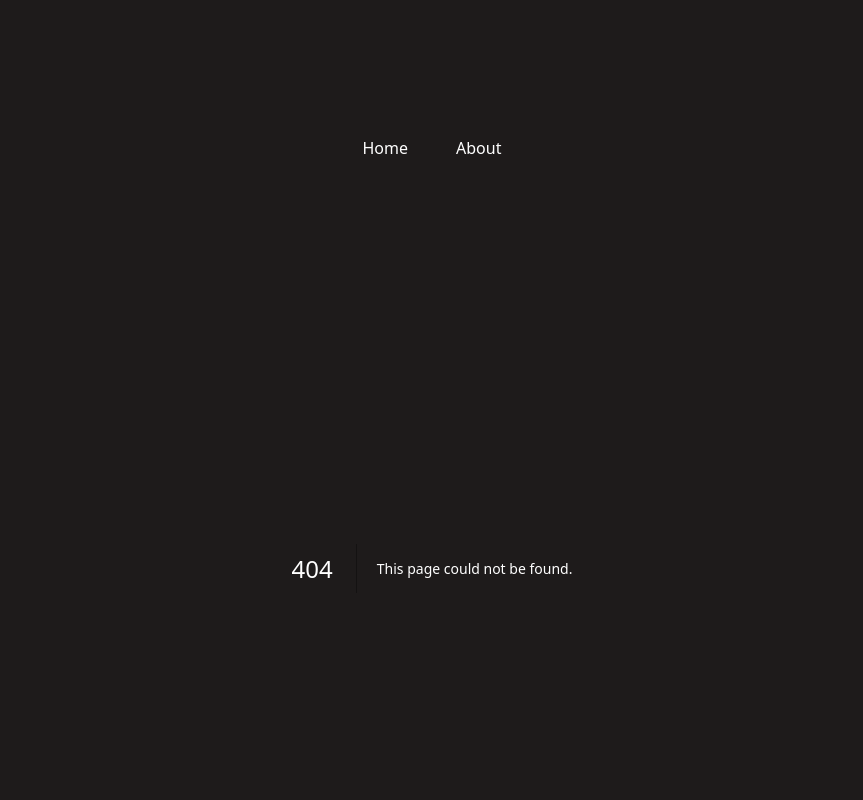
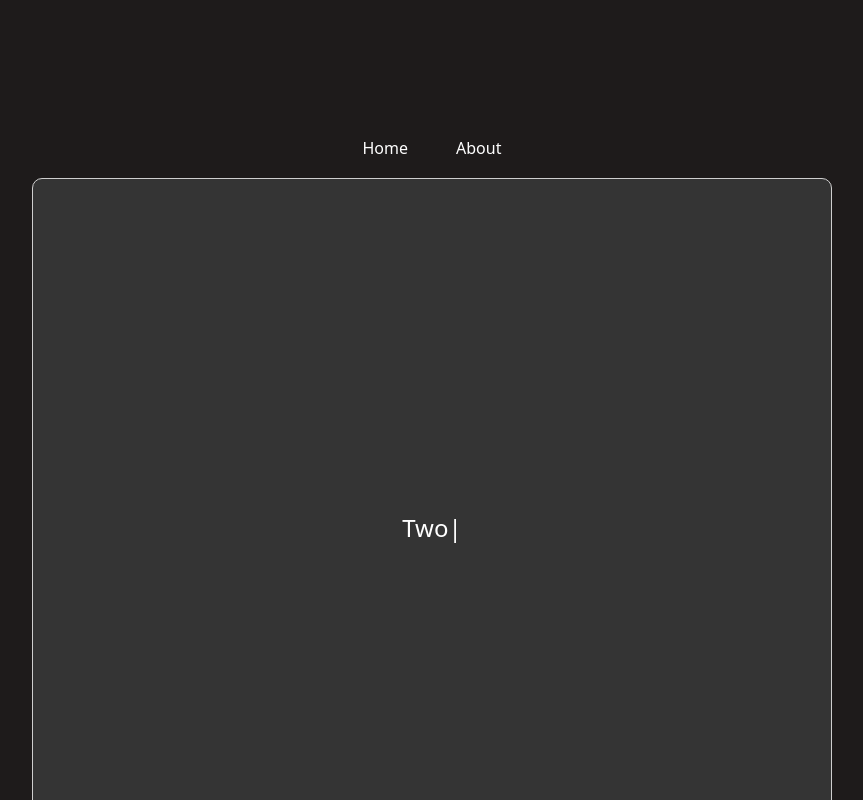
Before and after one commit to MihirSahu/Stonkalyzer, a Next.js app in the folder stonkalyzer/: page /result in a window 1280 px wide. Before the commit this address had no page. Shown: the top 800 px of the page, without its empty margins (208-1071 px from the left). Built offline with nearby package versions, Linux system fonts and the light colour scheme.

Commit message:
Add result page with 5 second timeout

```diff
--- a/stonkalyzer/package.json
+++ b/stonkalyzer/package.json
@@ -22,6 +22,7 @@
     "react-chartjs-2": "^5.2.0",
     "react-dom": "18.2.0",
     "react-loader-spinner": "^5.3.4",
+    "react-type-animation": "^2.1.2",
     "typescript": "4.9.4"
   },
   "devDependencies": {
--- a/stonkalyzer/src/components/Form.tsx
+++ b/stonkalyzer/src/components/Form.tsx
@@ -1,5 +1,6 @@
 import { useState } from "react";
-import Image from "next/image";
+import Link from "next/link";
+
 
 const ShortQuestion = (props: {
   question?: string;
@@ -164,7 +165,7 @@ const Form = () => {
       <div className="w-full overflow-y-auto text-left text-[#cfcfcf]">
         {getQuestions()}
       </div>
-      <button className="mt-4 px-4 py-2 text-white hover:bg-stonkYellow hover:text-stonkBlack">Analyze!</button>
+      <Link legacyBehavior href="/result"><a className="mt-4 px-4 py-2 text-white hover:bg-stonkYellow hover:text-stonkBlack">Analyze!</a></Link>
     </div>
   );
 };
--- /dev/null
+++ b/stonkalyzer/src/pages/result.tsx
@@ -0,0 +1,60 @@
+import { useState } from 'react';
+import { TypeAnimation } from 'react-type-animation';
+import Loading from '@/components/Loading';
+
+
+const result = () => {
+
+    const [loaded, setLoaded] = useState(false);
+
+    setTimeout(() => {
+        setLoaded(true);
+    }, 5000);
+
+  return (
+    <>
+    {loaded == true ? (
+        <div
+          style={{
+            height: 700,
+            width: 800,
+            backgroundColor: "#343434",
+            padding: 20,
+            borderRadius: 10,
+            borderWidth: 1,
+            borderColor: "#CFCFCF",
+            textAlign: "center",
+            display: "flex",
+            flexDirection: "column",
+            margin: 10,
+            justifyContent: "center",
+            alignContent: "center",
+            alignItems: "center",
+          }}
+        >
+            <TypeAnimation
+              sequence={[
+                1000, // Waits 1s
+                'Two', // Deletes 'One' and types 'Two'
+                2000, // Waits 2s
+                'Two Three', // Types 'Three' without deleting 'Two'
+                () => {
+                  console.log('Done typing!'); // Place optional callbacks anywhere in the array
+                }
+              ]}
+              wrapper="div"
+              cursor={true}
+              style={{ fontSize: '1.5em' }}
+            />
+        </div>
+    ) : (
+        <div className='flex flex-col justify-center items-center content-center self-center'>
+            <Loading />
+        </div>
+    )
+    }
+    </>
+    );
+}
+
+export default result;
```
Also changed, not shown: 1 other file (tests, documents, lock files or other folders).
